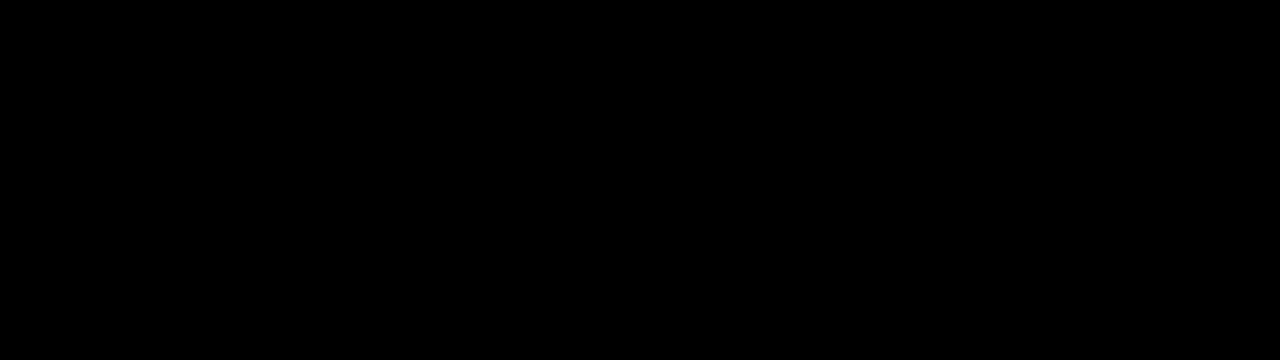
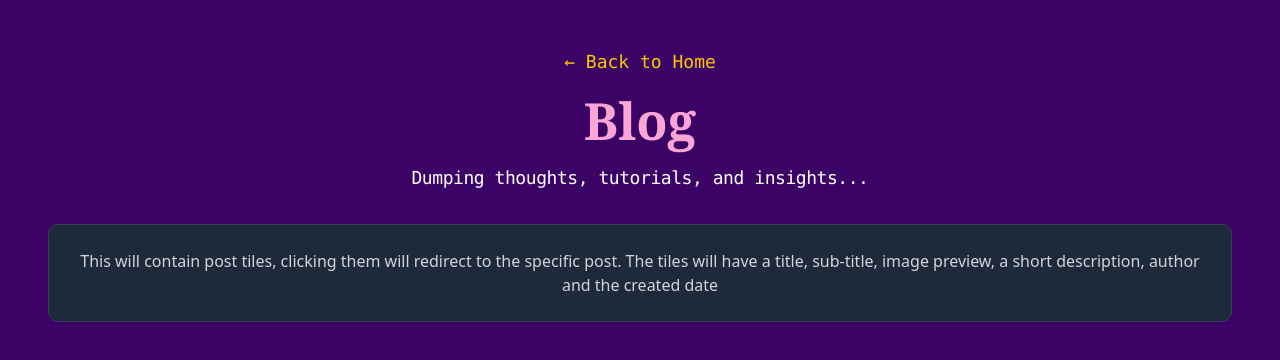
Before and after one commit to MarzukhAsjad/marzukhasjad.github.io, a React (Vite) app: page /#/blog in a window 1280 px wide. Before the commit this address had no page. Shown: the top 360 px of the page. Built offline with nearby package versions, Linux system fonts and the light colour scheme.

Commit message:
Add Blog page and refactor blog post structure

```diff
--- a/src/App.tsx
+++ b/src/App.tsx
@@ -1,6 +1,7 @@
 import { Routes, Route } from "react-router-dom";
 import Home from "./pages/Home";
-import blog1 from "./content/blog1";
+import Blog from "./pages/Blog";
+import blog1 from "./posts/blog1";
 import "./App.css";
 
 function App() {
@@ -8,6 +9,7 @@
     <div className="App w-screen min-h-screen bg-black overflow-x-hidden">
       <Routes>
         <Route path="/" element={<Home />} />
+        <Route path="/blog" element={<Blog />} />
         <Route
           path="/blog/secure-modularised-microservices-with-webhooks-communication"
           element={blog1()}
--- a/src/components/Blog.tsx
+++ b/src/components/BlogPost.tsx
@@ -11,7 +11,7 @@
   content: string;
 }
 
-const Blog: React.FC<BlogProps> = ({ content }) => {
+const BlogPost: React.FC<BlogProps> = ({ content }) => {
   // Function to process markdown content and extract quizzes
   const processContent = (content: string) => {
     const parts: React.ReactElement[] = [];
@@ -199,4 +199,4 @@
   );
 };
 
-export default Blog;
+export default BlogPost;
--- a/src/content/blog1.tsx
+++ /dev/null
@@ -1,8 +0,0 @@
-import Blog from "@/components/Blog";
-import blog1Content from "./blog1.md?raw";
-
-const blog1 = () => {
-  return <Blog content={blog1Content} />;
-};
-
-export default blog1;
--- /dev/null
+++ b/src/pages/Blog.tsx
@@ -0,0 +1,39 @@
+import { Link } from "react-router-dom";
+import { TypingAnimation } from "@/components/magicui/terminal";
+
+const Blog = () => {
+  return (
+    <div className="min-h-screen bg-purple-950 text-white">
+      <div className="max-w-4xl lg:max-w-6xl xl:max-w-7xl mx-auto px-4 sm:px-6 lg:px-8 xl:px-12 py-8">
+        <header className="mb-8">
+          <Link
+            to="/"
+            className="mt-4 text-sm sm:text-lg !text-yellow-400 font-mono mb-4 inline-block hover:!text-yellow-600 transition-colors"
+          >
+            ← Back to Home
+          </Link>
+          <h1 className="text-4xl font-bold mb-2 text-pink-300 font-serif">
+            Blog
+          </h1>
+          <TypingAnimation
+            duration={50}
+            className="mt-4 text-sm sm:text-lg font-mono"
+            as={"header"}
+          >
+            {"Dumping thoughts, tutorials, and insights..."}
+          </TypingAnimation>
+        </header>
+        <div className="space-y-8">
+          <article className="bg-gray-800 rounded-lg p-6 border border-gray-700">
+            <div className="text-gray-300">
+              This will contain post tiles, clicking them will redirect to the
+              specific post. The tiles will have a title, sub-title, image
+              preview, a short description, author and the created date
+            </div>
+          </article>
+        </div>
+      </div>
+    </div>
+  );
+};
+export default Blog;
--- /dev/null
+++ b/src/posts/blog1.tsx
@@ -0,0 +1,8 @@
+import BlogPost from "@/components/BlogPost";
+import blog1Content from "@/content/blog1.md?raw";
+
+const blog1 = () => {
+  return <BlogPost content={blog1Content} />;
+};
+
+export default blog1;
```
